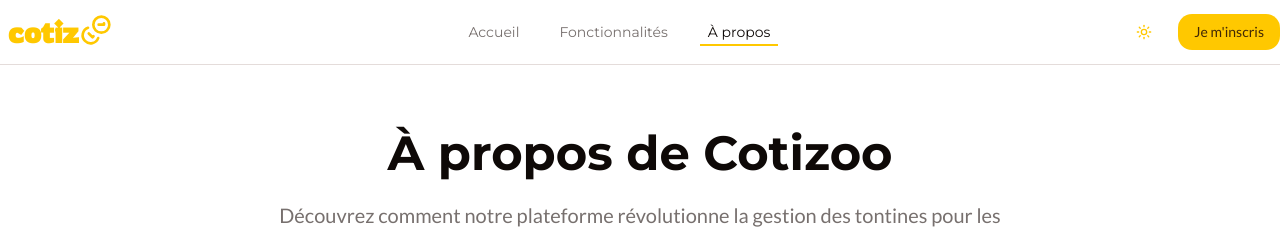
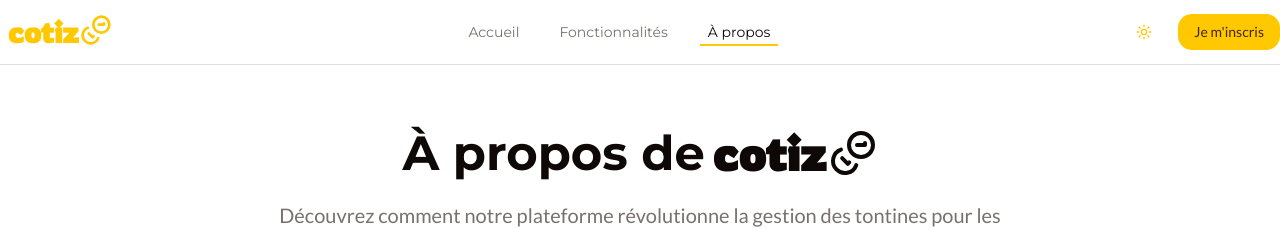
Before and after one commit to regi-gouale/cotizoo, a Next.js app: page /about in a window 1280 px wide. Shown: the top 229 px of the page. Built offline with nearby package versions, Linux system fonts and the light colour scheme.

Commit message:
feat: Ajouter une icône de pièces à la section À propos pour améliorer l'esthétique

```diff
--- a/src/app/about/page.tsx
+++ b/src/app/about/page.tsx
@@ -1,4 +1,5 @@
 import { Button } from "@/components/ui/button";
+import { CoinsIcon } from "lucide-react";
 import Image from "next/image";
 import Link from "next/link";
 
@@ -7,8 +8,12 @@
     <div className="container mx-auto px-4 py-16">
       {/* Hero Section */}
       <div className="mb-20 text-center">
-        <h1 className="text-4xl md:text-5xl font-bold mb-6 font-title">
-          À propos de Cotizoo
+        <h1 className="text-4xl md:text-5xl font-bold mb-6 font-title flex items-center justify-center gap-2">
+          À propos de{" "}
+          <span className="flex items-center gap-1 font-mono">
+            <span>cotiz</span>
+            <CoinsIcon className="size-12 rotate-90" />
+          </span>{" "}
         </h1>
         <p className="text-xl text-muted-foreground max-w-3xl mx-auto">
           Découvrez comment notre plateforme révolutionne la gestion des
```
